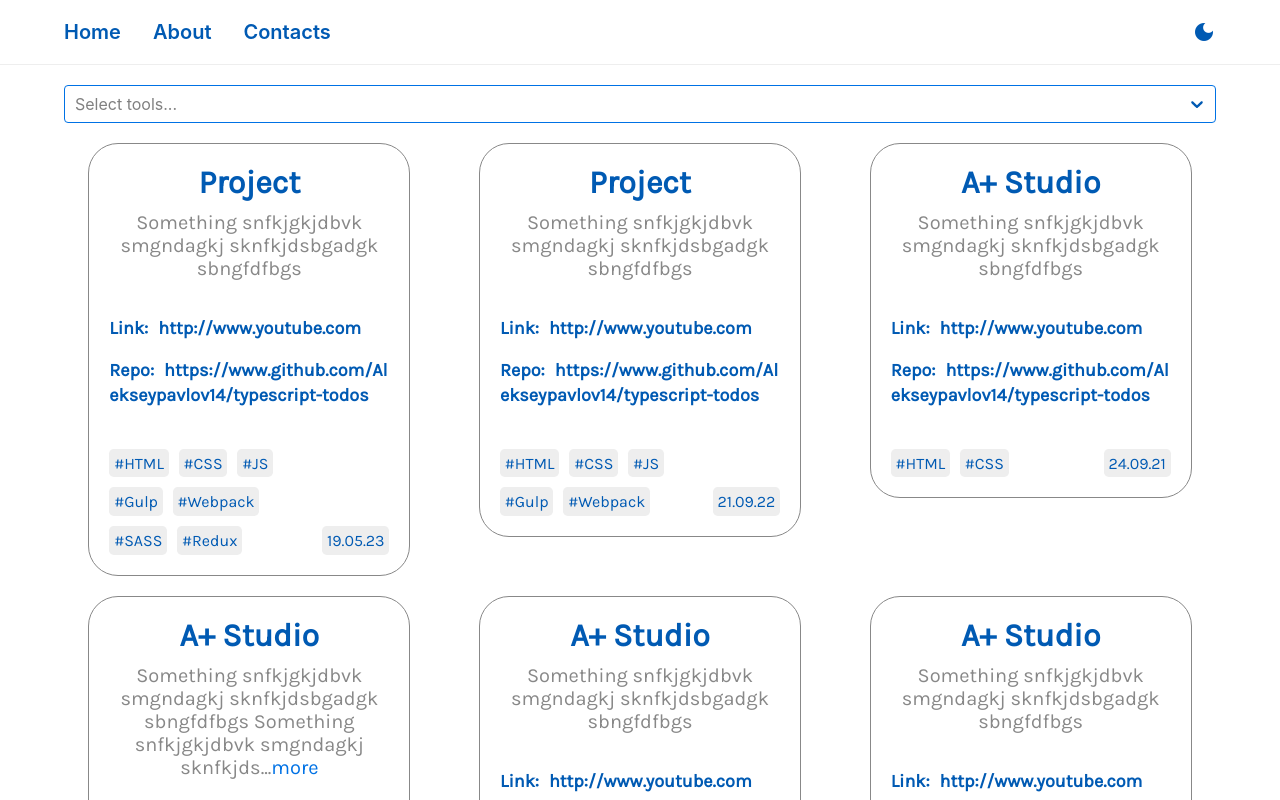
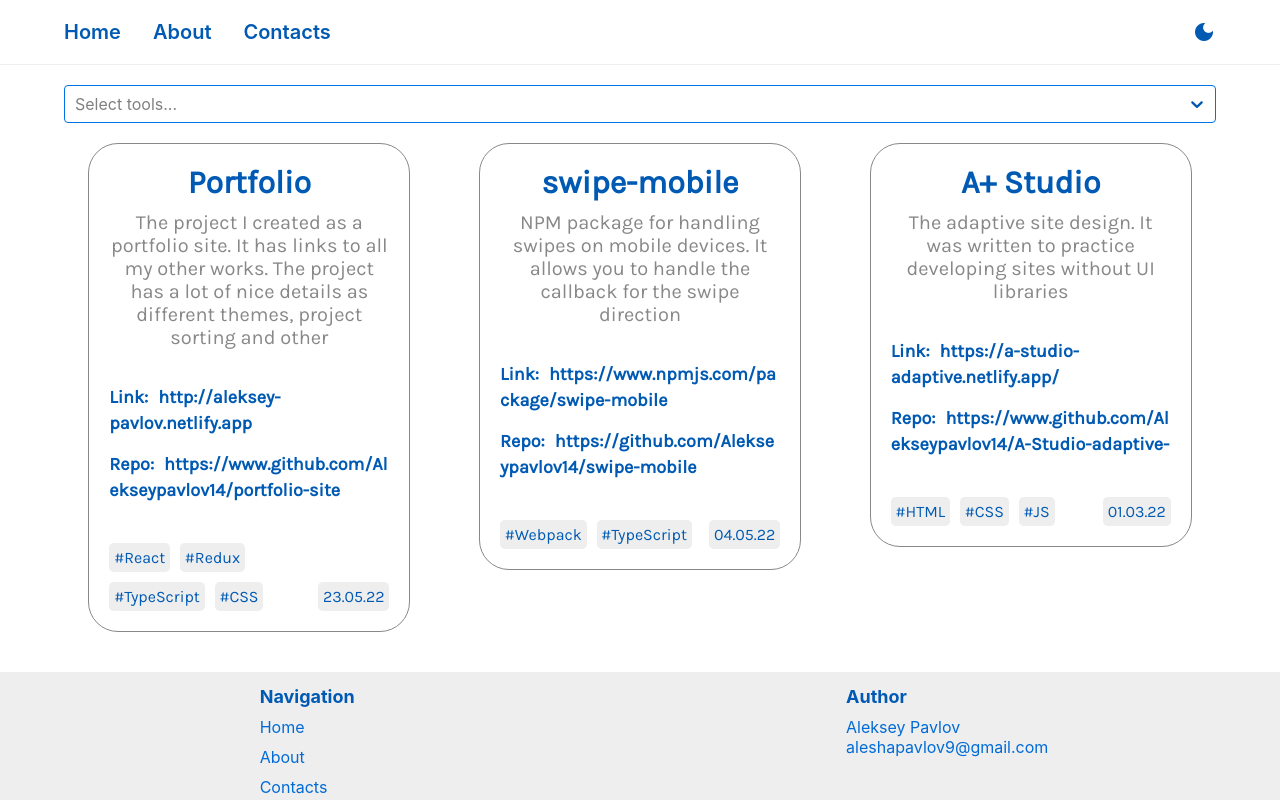
Before and after one commit to Alekseypavlov14/portfolio-site, a React (Create React App) app: page / in a window 1280 px wide. Built offline with nearby package versions, Linux system fonts and the light colour scheme.

Commit message:
add mew projects

```diff
--- a/src/components/Card/Card.tsx
+++ b/src/components/Card/Card.tsx
@@ -25,7 +25,7 @@ const Card: FC<CardProps> = ({
         {name}
       </div>
       <div className={styles.Description}>
-        <Description text={description} max={100}/>
+        <Description text={description} max={200}/>
       </div>
 
       <div className={styles.Links}>
--- a/src/data/projects.json
+++ b/src/data/projects.json
@@ -1,78 +1,38 @@
 [
   {
-    "name": "A+ Studio",
-    "description": "Something snfkjgkjdbvk smgndagkj sknfkjdsbgadgk sbngfdfbgs Something snfkjgkjdbvk smgndagkj sknfkjdsbgadgk sbngfdfbgs Something snfkjgkjdbvk smgndagkj sknfkjdsbgadgk sbngfdfbgs Something snfkjgkjdbvk smgndagkj sknfkjdsbgadgk sbngfdfbgs",
+    "name": "Portfolio",
+    "description": "The project I created as a portfolio site. It has links to all my other works. The project has a lot of nice details as different themes, project sorting and other",
     "technologies": [
-      "HTML",
+      "React",
+      "Redux",
+      "TypeScript",
       "CSS"
     ],
-    "link": "http://www.youtube.com",
-    "repository": "https://www.github.com/Alekseypavlov14/typescript-todos",
-    "date": "21.09.21"
+    "link": "http://aleksey-pavlov.netlify.app",
+    "repository": "https://www.github.com/Alekseypavlov14/portfolio-site",
+    "date": "23.05.22"
   },
   {
-    "name": "Project",
-    "description": "Something snfkjgkjdbvk smgndagkj sknfkjdsbgadgk sbngfdfbgs",
+    "name": "swipe-mobile",
+    "description": "NPM package for handling swipes on mobile devices. It allows you to handle the callback for the swipe direction",
+    "technologies": [
+      "Webpack",
+      "TypeScript"
+    ],
+    "link": "https://www.npmjs.com/package/swipe-mobile",
+    "repository": "https://github.com/Alekseypavlov14/swipe-mobile",
+    "date": "04.05.22"
+  },
+  {
+    "name": "A+ Studio",
+    "description": "The adaptive site design. It was written to practice developing sites without UI libraries",
     "technologies": [
       "HTML",
       "CSS",
-      "JS",
-      "Gulp",
-      "Webpack"
-    ],
-    "link": "http://www.youtube.com",
-    "repository": "https://www.github.com/Alekseypavlov14/typescript-todos",
-    "date": "21.09.22"
-  },
-  {
-    "name": "A+ Studio",
-    "description": "Something snfkjgkjdbvk smgndagkj sknfkjdsbgadgk sbngfdfbgs",
-    "technologies": [
-      "HTML",
-      "CSS"
-    ],
-    "link": "http://www.youtube.com",
-    "repository": "https://www.github.com/Alekseypavlov14/typescript-todos",
-    "date": "21.07.21"
-  },
-  {
-    "name": "A+ Studio",
-    "description": "Something snfkjgkjdbvk smgndagkj sknfkjdsbgadgk sbngfdfbgs",
-    "technologies": [
-      "HTML",
-      "CSS"
-    ],
-    "link": "http://www.youtube.com",
-    "repository": "https://www.github.com/Alekseypavlov14/typescript-todos",
-    "date": "24.09.21"
-  },
-  {
-    "name": "Project",
-    "description": "Something snfkjgkjdbvk smgndagkj sknfkjdsbgadgk sbngfdfbgs",
-    "technologies": [
-      "HTML",
-      "CSS",
-      "JS",
-      "Gulp",
-      "Webpack",
-      "SASS",
-      "Redux"
-    ],
-    "link": "http://www.youtube.com",
-    "repository": "https://www.github.com/Alekseypavlov14/typescript-todos",
-    "date": "19.05.23"
-  },
-  {
-    "name": "A+ Studio",
-    "description": "Something snfkjgkjdbvk smgndagkj sknfkjdsbgadgk sbngfdfbgs",
-    "technologies": [
-      "HTML",
-      "CSS",
-      "Gulp",
       "JS"
     ],
-    "link": "http://www.youtube.com",
-    "repository": "https://www.github.com/Alekseypavlov14/typescript-todos",
-    "date": "21.01.21"
+    "link": "https://a-studio-adaptive.netlify.app/",
+    "repository": "https://www.github.com/Alekseypavlov14/A-Studio-adaptive-",
+    "date": "01.03.22"
   }
 ]
```
